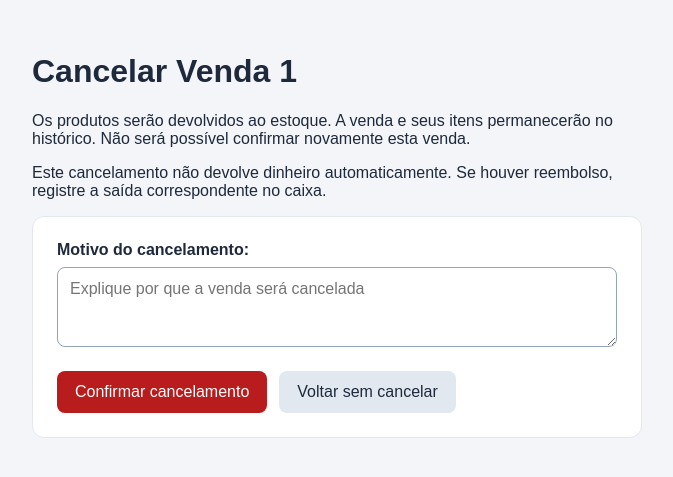
After one commit to matheuzdbatista/gestao-negocio, a Django app: page /vendas/1/cancelar/ in a window 1280 px wide. The commit adds this page. Shown: the top 477 px of the page, without its empty margins (303-976 px from the left). Run offline with Django 5.2, Linux system fonts and the light colour scheme; a user stored in the database is signed in; tables that the repository leaves empty hold one stand-in row (values such as "Sample post").

Commit message:
Adiciona cancelamento de vendas com devolucao de estoque

```diff
--- a/config/urls.py
+++ b/config/urls.py
@@ -12,6 +12,7 @@ from gestao.views import (
     lista_vendas,
     nova_venda,
     confirmar_venda,
+    cancelar_venda,
     lista_caixa,
     novo_movimento,
     entradas_estoque,
@@ -70,6 +71,11 @@ urlpatterns = [
         confirmar_venda,
         name="confirmar_venda",
     ),
+    path(
+        "vendas/<int:pk>/cancelar/",
+        cancelar_venda,
+        name="cancelar_venda",
+    ),
 
     path(
         "caixa/",
--- a/gestao/forms.py
+++ b/gestao/forms.py
@@ -155,3 +155,14 @@ class EntradaEstoqueForm(forms.ModelForm):
                 }
             ),
         }
+class CancelamentoVendaForm(forms.Form):
+    motivo = forms.CharField(
+        label="Motivo do cancelamento",
+        max_length=200,
+        widget=forms.Textarea(
+            attrs={
+                "rows": 3,
+                "placeholder": "Explique por que a venda será cancelada",
+            }
+        ),
+    )
--- /dev/null
+++ b/gestao/templates/gestao/venda_cancelar.html
@@ -0,0 +1,122 @@
+<!DOCTYPE html>
+<html lang="pt-br">
+<head>
+    <meta charset="UTF-8">
+    <meta name="viewport" content="width=device-width, initial-scale=1">
+    <title>Cancelar venda</title>
+
+    <style>
+        * {
+            box-sizing: border-box;
+        }
+
+        body {
+            margin: 0;
+            background: #f3f5f9;
+            color: #1e293b;
+            font-family: Arial, sans-serif;
+        }
+
+        main {
+            max-width: 650px;
+            margin: auto;
+            padding: 32px 20px;
+        }
+
+        form {
+            padding: 24px;
+            background: white;
+            border: 1px solid #e2e8f0;
+            border-radius: 12px;
+        }
+
+        label {
+            display: block;
+            margin-bottom: 8px;
+            font-weight: bold;
+        }
+
+        textarea {
+            width: 100%;
+            padding: 12px;
+            border: 1px solid #94a3b8;
+            border-radius: 8px;
+            font: inherit;
+        }
+
+        .acoes {
+            display: flex;
+            flex-wrap: wrap;
+            gap: 12px;
+            margin-top: 20px;
+        }
+
+        .botao {
+            padding: 12px 18px;
+            border: 0;
+            border-radius: 8px;
+            background: #b91c1c;
+            color: white;
+            font: inherit;
+            text-decoration: none;
+            cursor: pointer;
+        }
+
+        .secundario {
+            background: #e2e8f0;
+            color: #1e293b;
+        }
+
+        .errorlist {
+            color: #b91c1c;
+        }
+
+        a:focus-visible,
+        button:focus-visible,
+        textarea:focus-visible {
+            outline: 3px solid #1e293b;
+            outline-offset: 3px;
+        }
+    </style>
+</head>
+
+<body>
+    <main>
+        <h1>Cancelar Venda {{ venda.pk }}</h1>
+
+        <p>
+            Os produtos serão devolvidos ao estoque.
+            A venda e seus itens permanecerão no histórico.
+            Não será possível confirmar novamente esta venda.
+        </p>
+
+        <p>
+            Este cancelamento não devolve dinheiro automaticamente.
+            Se houver reembolso, registre a saída correspondente no caixa.
+        </p>
+
+        <form method="post">
+            {% csrf_token %}
+
+            {{ form.non_field_errors }}
+
+            {{ form.motivo.label_tag }}
+            {{ form.motivo }}
+            {{ form.motivo.errors }}
+
+            <div class="acoes">
+                <button class="botao" type="submit">
+                    Confirmar cancelamento
+                </button>
+
+                <a
+                    class="botao secundario"
+                    href="{% url 'lista_vendas' %}"
+                >
+                    Voltar sem cancelar
+                </a>
+            </div>
+        </form>
+    </main>
+</body>
+</html>
--- a/gestao/views.py
+++ b/gestao/views.py
@@ -1,24 +1,33 @@
 from datetime import date
 from decimal import Decimal
 
+from django.contrib import messages
 from django.contrib.admin.views.decorators import staff_member_required
+from django.db import transaction
 from django.db.models import F, Q
 from django.shortcuts import render, redirect, get_object_or_404
-from django.contrib import messages
+from django.utils import timezone
 from django.views.decorators.http import require_POST
 
-from .forms import ProdutoForm, ProdutoEdicaoForm, ClienteForm
-from .models import Cliente, Produto, Venda, ItemVenda, MovimentoCaixa
-from django.db import transaction
-
-from .forms import VendaForm, ItemVendaFormSet
-
-from django.utils import timezone
-
-from .forms import MovimentoCaixaForm
-
-from .forms import EntradaEstoqueForm
-from .models import EntradaEstoque
+from .forms import (
+    ProdutoForm,
+    ProdutoEdicaoForm,
+    ClienteForm,
+    VendaForm,
+    ItemVendaFormSet,
+    MovimentoCaixaForm,
+    EntradaEstoqueForm,
+    CancelamentoVendaForm,
+)
+from .models import (
+    Cliente,
+    Produto,
+    Venda,
+    ItemVenda,
+    MovimentoCaixa,
+    EntradaEstoque,
+)
+from .services import cancelar_venda_com_estoque
 
 
 @staff_member_required
@@ -43,7 +52,11 @@ def dashboard(request):
     except ValueError:
         erro = "Informe datas válidas."
 
-    vendas = Venda.objects.filter(confirmada=True)
+    vendas = Venda.objects.filter(
+        confirmada=True,
+        cancelada=False,
+    )
+
     movimentos = MovimentoCaixa.objects.all()
 
     if not erro:
@@ -70,12 +83,16 @@ def dashboard(request):
     )
 
     entradas = sum(
-        movimentos.filter(tipo="entrada").values_list("valor", flat=True),
+        movimentos.filter(
+            tipo="entrada"
+        ).values_list("valor", flat=True),
         Decimal("0.00"),
     )
 
     saidas = sum(
-        movimentos.filter(tipo="saida").values_list("valor", flat=True),
+        movimentos.filter(
+            tipo="saida"
+        ).values_list("valor", flat=True),
         Decimal("0.00"),
     )
 
@@ -85,15 +102,19 @@ def dashboard(request):
 
     if erro:
         periodo = "Período inválido — corrija as datas"
+
     elif inicio and fim:
         periodo = (
             f"De {inicio.strftime('%d/%m/%Y')} "
             f"até {fim.strftime('%d/%m/%Y')}"
         )
+
     elif inicio:
         periodo = f"A partir de {inicio.strftime('%d/%m/%Y')}"
+
     elif fim:
         periodo = f"Até {fim.strftime('%d/%m/%Y')}"
+
     else:
         periodo = "Todo o período"
 
@@ -112,12 +133,17 @@ def dashboard(request):
         "erro": erro,
     }
 
-    return render(request, "gestao/dashboard.html", contexto)
+    return render(
+        request,
+        "gestao/dashboard.html",
+        contexto,
+    )
 
 
 @staff_member_required
 def lista_produtos(request):
     busca = request.GET.get("busca", "").strip()
+
     produtos = Produto.objects.all().order_by("nome", "id")
 
     if busca:
@@ -144,6 +170,7 @@ def novo_produto(request):
         if form.is_valid():
             form.save()
             return redirect("lista_produtos")
+
     else:
         form = ProdutoForm()
 
@@ -162,11 +189,27 @@ def editar_produto(request, pk):
     produto = get_object_or_404(Produto, pk=pk)
 
     if request.method == "POST":
-        form = ProdutoEdicaoForm(request.POST, instance=produto)
+        form = ProdutoEdicaoForm(
+            request.POST,
+            instance=produto,
+        )
 
         if form.is_valid():
-            form.save()
+            produto_editado = form.save(commit=False)
+
+            # Atualiza somente os campos do formulário.
+            # Preserva o estoque mesmo se ele mudar durante a edição.
+            produto_editado.save(
+                update_fields=[
+                    "nome",
+                    "codigo",
+                    "preco",
+                    "estoque_minimo",
+                ]
+            )
+
             return redirect("lista_produtos")
+
     else:
         form = ProdutoEdicaoForm(instance=produto)
 
@@ -183,6 +226,7 @@ def editar_produto(request, pk):
 @staff_member_required
 def lista_clientes(request):
     busca = request.GET.get("busca", "").strip()
+
     clientes = Cliente.objects.all().order_by("nome", "id")
 
     if busca:
@@ -210,6 +254,7 @@ def novo_cliente(request):
         if form.is_valid():
             form.save()
             return redirect("lista_clientes")
+
     else:
         form = ClienteForm()
 
@@ -228,11 +273,15 @@ def editar_cliente(request, pk):
     cliente = get_object_or_404(Cliente, pk=pk)
 
     if request.method == "POST":
-        form = ClienteForm(request.POST, instance=cliente)
+        form = ClienteForm(
+            request.POST,
+            instance=cliente,
+        )
 
         if form.is_valid():
             form.save()
             return redirect("lista_clientes")
+
     else:
         form = ClienteForm(instance=cliente)
 
@@ -244,13 +293,15 @@ def editar_cliente(request, pk):
             "editando": True,
         },
     )
+
+
 @staff_member_required
 def lista_vendas(request):
     busca = request.GET.get("busca", "").strip()
 
     vendas = (
         Venda.objects
-        .select_related("cliente")
+        .select_related("cliente", "cancelada_por")
         .prefetch_related("itens")
         .order_by("-data", "-id")
     )
@@ -258,8 +309,14 @@ def lista_vendas(request):
     if busca:
         filtro = Q(cliente__nome__icontains=busca)
 
-        if busca.isdigit():
-            filtro |= Q(pk=int(busca))
+        if busca.isascii() and busca.isdecimal():
+            numero = busca.lstrip("0") or "0"
+
+            if len(numero) <= 19:
+                numero_venda = int(numero)
+
+                if numero_venda <= 9223372036854775807:
+                    filtro |= Q(pk=numero_venda)
 
         vendas = vendas.filter(filtro)
 
@@ -280,12 +337,17 @@ def lista_vendas(request):
             "busca": busca,
         },
     )
+
+
 @staff_member_required
 def nova_venda(request):
     venda = Venda()
 
     if request.method == "POST":
-        form = VendaForm(request.POST, instance=venda)
+        form = VendaForm(
+            request.POST,
+            instance=venda,
+        )
 
         formset = ItemVendaFormSet(
             request.POST,
@@ -320,6 +382,8 @@ def nova_venda(request):
             "formset": formset,
         },
     )
+
+
 @staff_member_required
 @require_POST
 def confirmar_venda(request, pk):
@@ -330,13 +394,21 @@ def confirmar_venda(request, pk):
             alteradas = Venda.objects.filter(
                 pk=pk,
                 confirmada=False,
+                cancelada=False,
             ).update(confirmada=True)
 
             if not alteradas:
-                messages.warning(
-                    request,
-                    f"Venda {pk} já estava confirmada.",
-                )
+                venda = Venda.objects.get(pk=pk)
+
+                if venda.cancelada:
+                    aviso = (
+                        f"Venda {pk} cancelada. "
+                        "Não é possível confirmá-la novamente."
+                    )
+                else:
+                    aviso = f"Venda {pk} já estava confirmada."
+
+                messages.warning(request, aviso)
                 return redirect("lista_vendas")
 
             itens = list(
@@ -344,12 +416,17 @@ def confirmar_venda(request, pk):
             )
 
             if not itens:
-                raise ValueError("A venda não tem produtos.")
+                raise ValueError(
+                    "A venda não tem produtos."
+                )
 
             quantidades = {}
 
             for item in itens:
-                if item.quantidade < 1 or item.preco_unitario <= 0:
+                if (
+                    item.quantidade < 1
+                    or item.preco_unitario <= 0
+                ):
                     raise ValueError(
                         "Quantidade e preço devem ser positivos."
                     )
@@ -370,7 +447,9 @@ def confirmar_venda(request, pk):
                 )
 
                 if not atualizados:
-                    produto = Produto.objects.get(pk=produto_id)
+                    produto = Produto.objects.get(
+                        pk=produto_id
+                    )
 
                     raise ValueError(
                         f"Estoque insuficiente para {produto.nome}."
@@ -389,6 +468,55 @@ def confirmar_venda(request, pk):
         )
 
     return redirect("lista_vendas")
+
+
+@staff_member_required
+def cancelar_venda(request, pk):
+    venda = get_object_or_404(Venda, pk=pk)
+
+    if venda.cancelada or not venda.confirmada:
+        messages.warning(
+            request,
+            "A venda já foi cancelada ou não está confirmada.",
+        )
+        return redirect("lista_vendas")
+
+    if request.method == "POST":
+        form = CancelamentoVendaForm(request.POST)
+
+        if form.is_valid():
+            try:
+                cancelar_venda_com_estoque(
+                    venda_id=venda.pk,
+                    usuario=request.user,
+                    motivo=form.cleaned_data["motivo"],
+                )
+
+            except ValueError as erro:
+                form.add_error(None, str(erro))
+
+            else:
+                messages.success(
+                    request,
+                    f"Venda {pk} cancelada. "
+                    "Produtos devolvidos ao estoque.",
+                )
+
+                return redirect("lista_vendas")
+
+    else:
+        form = CancelamentoVendaForm()
+
+    return render(
+        request,
+        "gestao/venda_cancelar.html",
+        {
+            "venda": venda,
+            "form": form,
+        },
+    )
+
+
 @staff_member_required
 def lista_caixa(request):
     busca = request.GET.get("busca", "").strip()
@@ -397,10 +525,16 @@ def lista_caixa(request):
     if tipo not in ("entrada", "saida"):
         tipo = ""
 
-    movimentos = MovimentoCaixa.objects.all().order_by("-data", "-id")
+    movimentos = (
+        MovimentoCaixa.objects
+        .all()
+        .order_by("-data", "-id")
+    )
 
     if busca:
-        movimentos = movimentos.filter(descricao__icontains=busca)
+        movimentos = movimentos.filter(
+            descricao__icontains=busca
+        )
 
     if tipo:
         movimentos = movimentos.filter(tipo=tipo)
@@ -431,6 +565,8 @@ def lista_caixa(request):
             "saldo": entradas - saidas,
         },
     )
+
+
 @staff_member_required
 def novo_movimento(request):
     if request.method == "POST":
@@ -450,6 +586,8 @@ def novo_movimento(request):
         "gestao/caixa_form.html",
         {"form": form},
     )
+
+
 @staff_member_required
 def entradas_estoque(request):
     if request.method == "POST":
```
Also changed, not shown: gestao/models.py (+49 -12 lines), gestao/services.py (added, +76 -0 lines), gestao/templates/gestao/vendas.html (+61 -7 lines), gestao/migrations/0007_venda_cancelada_venda_cancelada_por_and_more.py (added).
